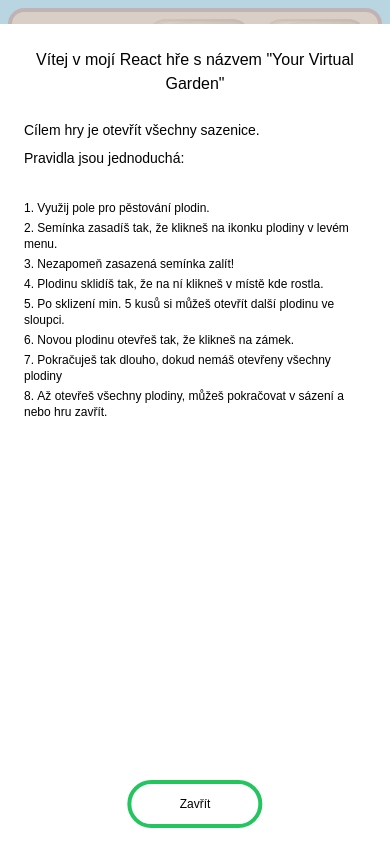
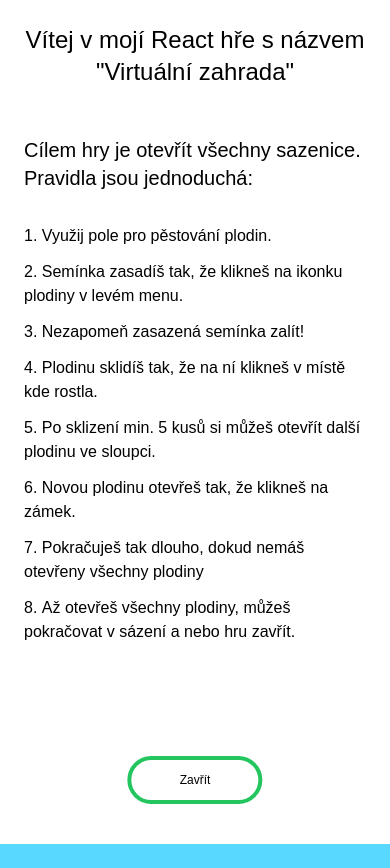
Before and after one commit to HexTreeStudio/yourvirtualgarden, a React (Create React App) app: page / in a window 390 px wide. After the commit the page ends 844 px from the top, so only its background shows below. Built offline with nearby package versions, Linux system fonts and the light colour scheme.

Commit message:
responsivity

```diff
--- a/src/components/Modal.js
+++ b/src/components/Modal.js
@@ -7,17 +7,17 @@ function Modal(props) {
         onClick={props.onClick}
         className=" absolute inset-0 bg-gray-300 opacity-80"
       ></div>
-      <div className=" absolute w-[60rem] max-lg:w-[35rem] max-sm:w-full max-sm:h-full top-20 max-sm:top-0  max-lg:top-14 max-sm:top-6 left-1/2 -translate-x-1/2 p-10 bg-white  sm:rounded-3xl max-sm:p-6">
-        <h1 className="text-4xl max-lg:text-2xl max-sm:text-base mb-20 max-lg:mb-12  max-sm:mb-6 text-center">
-          Vítej v mojí React hře s názvem "Your Virtual Garden"
+      <div className=" absolute w-[60rem] max-lg:w-[35rem] max-sm:w-full max-sm:h-full top-20 max-sm:top-0  max-lg:top-14 max-sm:top-0 left-1/2 -translate-x-1/2 p-10 bg-white  sm:rounded-3xl max-sm:p-6">
+        <h1 className="text-4xl max-lg:text-3xl max-sm:text-2xl mb-20 max-lg:mb-12  max-sm:mb-12 text-center">
+          Vítej v mojí React hře s názvem "Virtuální zahrada"
         </h1>
-        <p className="text-2xl max-lg:text-xl max-sm:text-sm mb-2">
+        <p className="text-2xl max-lg:text-xl max-sm:text-xl">
           Cílem hry je otevřít všechny sazenice.
         </p>
-        <p className="text-2xl max-lg:text-xl max-sm:text-sm mb-14 max-lg:mb-8">
+        <p className="text-2xl max-lg:text-xl max-sm:text-xl mb-10 max-lg:mb-6 max-sm:mb-8">
           Pravidla jsou jednoduchá:
         </p>
-        <ol className="text-sm max-sm:text-xs list-decimal list-inside flex flex-col gap-5 max-lg:gap-3 max-sm:gap-1  mb-14 max-sm:mb-20">
+        <ol className="text-sm max-sm:text-base list-decimal list-inside flex flex-col gap-3 max-lg:gap-3 max-sm:gap-3  mb-20 max-sm:mb-20">
           <li className="">Využij pole pro pěstování plodin.</li>
           <li>
             Semínka zasadíš tak, že klikneš na ikonku plodiny v levém menu.
--- a/src/components/Navbar.js
+++ b/src/components/Navbar.js
@@ -6,8 +6,11 @@ function Navbar() {
   const values = useSelector((state) => state.labels);
   return (
     <header className="bg-orange-300 h-28 border-4 border-orange-900 rounded-2xl flex items-center justify-between mb-10">
-      <span className="text-2xl text-center max-lg:text-xl max-md:text-xl w-60 max-sm:w-24 max-[430px]:text-base max-[430px]:w-18  p-2 font-['Bungee']">
-        Your virtual garden
+      <span
+        className="text-2xl text-center max-lg:text-xl max-md:text-xl w-60 max-sm:w-36
+     max-[430px]:text-base max-[430px]:w-18  p-2 font-['Bungee']"
+      >
+        Virtuální zahrada
       </span>
       <nav className="flex mx-5 gap-5  max-lg:gap-1 max-sm:grid-cols-2 max-sm:grid max-[430px]:mx-2 ">
         <TopLabel
```
